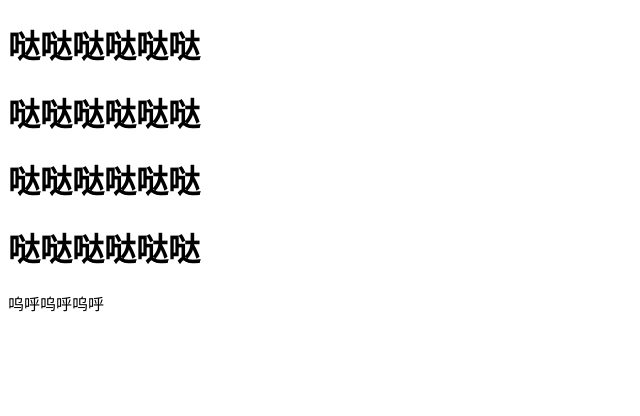
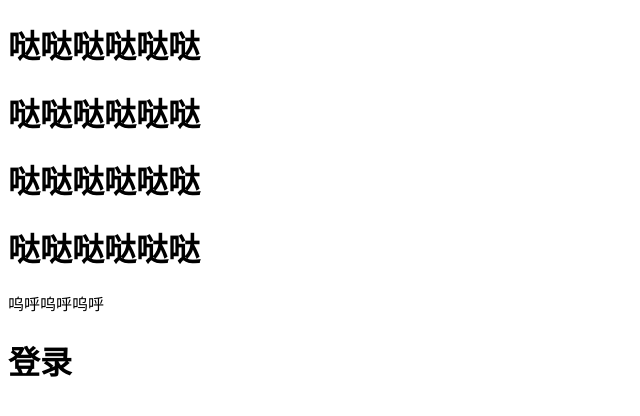
Before and after one commit to cjguaguatai/test, a plain HTML site: page index.html in a window 1280 px wide. Shown: the whole page, without its empty margins (0-640 px from the left). Drawn offline with Linux system fonts and the light colour scheme.

Commit message:
修改index.html

```diff
--- a/index.html
+++ b/index.html
@@ -12,5 +12,6 @@
     <h1>哒哒哒哒哒哒</h1>
     <h1>哒哒哒哒哒哒</h1>
     <div>呜呼呜呼呜呼</div>
+    <h1>登录</h1>
 </body>
 </html>
```
